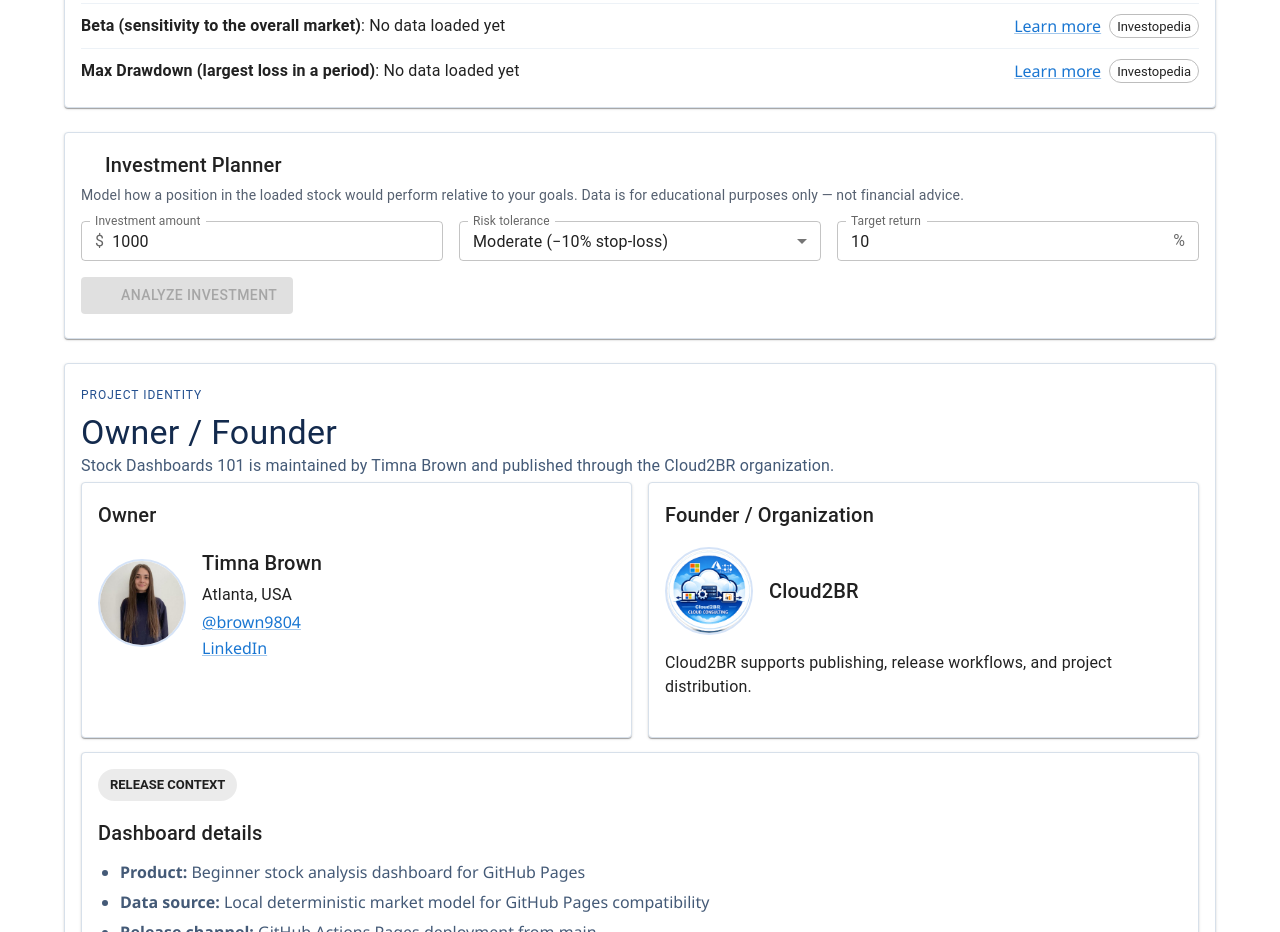
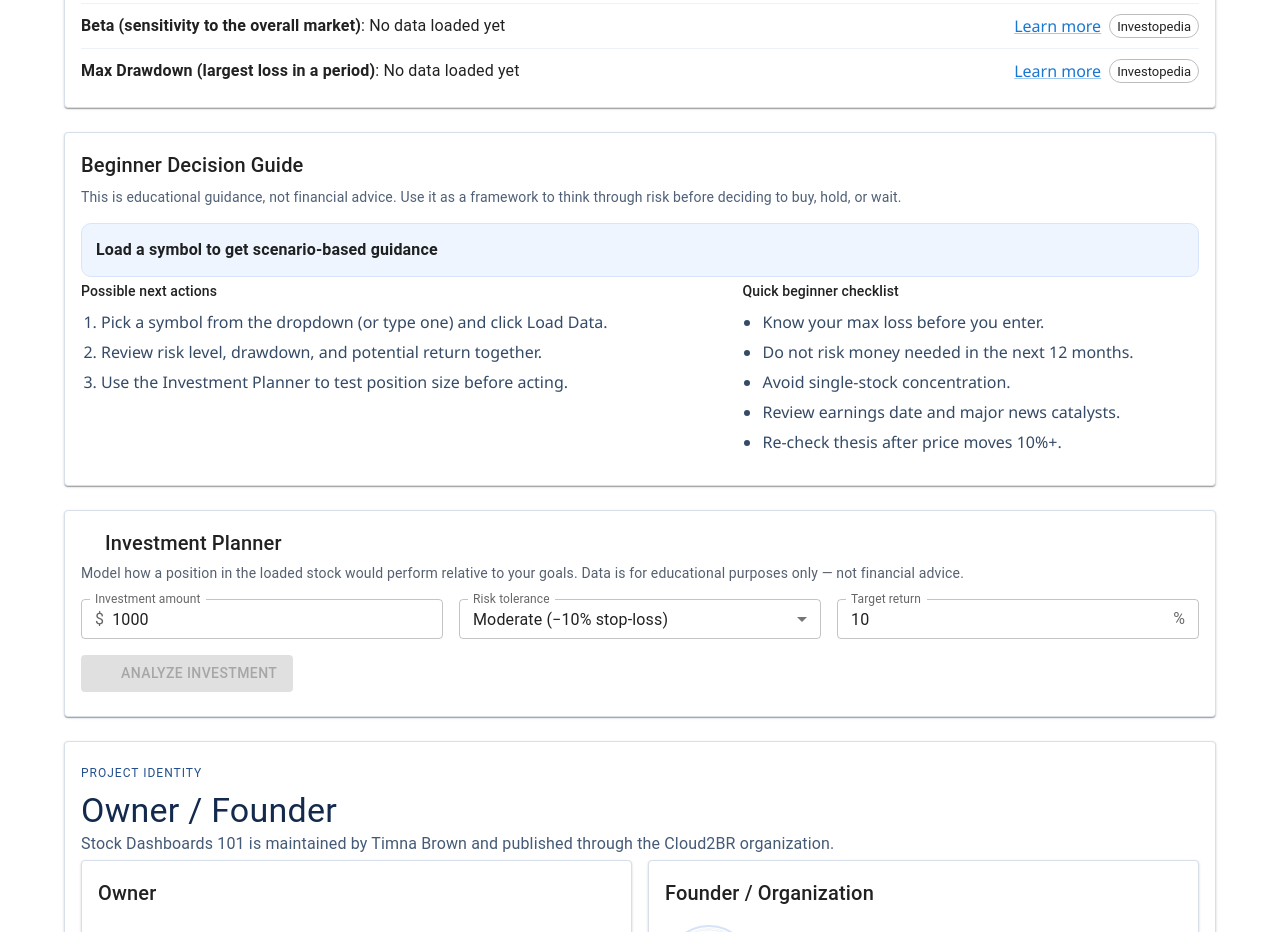
Before and after one commit to Cloud2BR/stocks-101-dashboard, a React (Vite) app: page / in a window 1280 px wide. Shown: the part 1260-2192 px from the top of the page. Built offline with nearby package versions, Linux system fonts and the light colour scheme; some icons are missing.

Commit message:
feat: improve beginner guidance and fix avatar paths

```diff
--- a/src/App.css
+++ b/src/App.css
@@ -166,16 +166,6 @@
   font-size: 0.72rem;
   height: 22px;
 }
-.source-chip--yahoo {
-  background: #e8f5e9;
-  color: #1b5e20;
-  border: none;
-}
-.source-chip--stooq {
-  background: #fff8e1;
-  color: #a15c00;
-  border: none;
-}
 .source-chip--snapshot {
   background: #e8f5e9;
   color: #1b5e20;
@@ -235,3 +225,24 @@
   font-weight: 700;
   color: #152238;
 }
+
+.guide-intro {
+  color: #4f6077;
+}
+
+.guide-banner {
+  background: #eef5ff;
+  border: 1px solid #d6e5fb;
+  border-radius: 10px;
+  padding: 12px 14px;
+}
+
+.guide-list {
+  margin: 0;
+  padding-left: 20px;
+  color: #344a66;
+}
+
+.guide-list li {
+  margin-bottom: 8px;
+}
--- a/src/App.jsx
+++ b/src/App.jsx
@@ -57,8 +57,8 @@
 )
 
 const MARKET_SYMBOL = 'SPY'
-const OWNER_AVATAR = '/owner-avatar.png'
-const ORG_AVATAR = '/org-avatar.png'
+const OWNER_AVATAR = `${import.meta.env.BASE_URL}owner-avatar.png`
+const ORG_AVATAR = `${import.meta.env.BASE_URL}org-avatar.png`
 
 // Investment planner risk profiles
 const RISK_PROFILES = {
@@ -255,6 +255,33 @@
   return 'yellow'
 }
 
+const beginnerGuideBySignal = {
+  green: {
+    headline: 'Possible interpretation: favorable setup',
+    steps: [
+      'Consider a small starter position instead of going all-in.',
+      'Set a stop-loss level before entering the trade.',
+      'Review upcoming earnings/news before buying.',
+    ],
+  },
+  yellow: {
+    headline: 'Possible interpretation: mixed setup',
+    steps: [
+      'Wait for confirmation (trend improvement or better entry).',
+      'Keep this symbol on a watchlist and re-check weekly.',
+      'Use smaller size and tighter risk controls if entering.',
+    ],
+  },
+  red: {
+    headline: 'Possible interpretation: high caution',
+    steps: [
+      'Avoid impulsive buying while risk is elevated.',
+      'Compare with lower-risk alternatives in the same sector.',
+      'If holding already, review your exit or hedge plan.',
+    ],
+  },
+}
+
 function App() {
   const [loading, setLoading] = useState(false)
   const [error, setError] = useState('')
@@ -447,6 +474,16 @@
   }
 
   const signalLabel = { green: 'Attractive', yellow: 'Neutral', red: 'Risky' }
+  const beginnerGuide = dashboard
+    ? beginnerGuideBySignal[dashboard.signal]
+    : {
+        headline: 'Load a symbol to get scenario-based guidance',
+        steps: [
+          'Pick a symbol from the dropdown (or type one) and click Load Data.',
+          'Review risk level, drawdown, and potential return together.',
+          'Use the Investment Planner to test position size before acting.',
+        ],
+      }
 
   return (
     <Box className="dashboard-shell">
@@ -665,6 +702,50 @@
                   </Box>
                 ))}
               </Stack>
+            </CardContent>
+          </Card>
+
+          <Card className="dashboard-card">
+            <CardContent>
+              <Typography variant="h6" sx={{ mb: 0.75 }}>
+                Beginner Decision Guide
+              </Typography>
+              <Typography variant="body2" className="guide-intro" sx={{ mb: 2 }}>
+                This is educational guidance, not financial advice. Use it as a framework to think
+                through risk before deciding to buy, hold, or wait.
+              </Typography>
+
+              <Box className="guide-banner">
+                <Typography variant="subtitle1" sx={{ fontWeight: 700 }}>
+                  {beginnerGuide.headline}
+                </Typography>
+              </Box>
+
+              <Grid container spacing={2} sx={{ mt: 0.5 }}>
+                <Grid size={{ xs: 12, md: 7 }}>
+                  <Typography variant="subtitle2" sx={{ mb: 1 }}>
+                    Possible next actions
+                  </Typography>
+                  <Box component="ol" className="guide-list">
+                    {beginnerGuide.steps.map((step) => (
+                      <li key={step}>{step}</li>
+                    ))}
+                  </Box>
+                </Grid>
+
+                <Grid size={{ xs: 12, md: 5 }}>
+                  <Typography variant="subtitle2" sx={{ mb: 1 }}>
+                    Quick beginner checklist
+                  </Typography>
+                  <Box component="ul" className="guide-list">
+                    <li>Know your max loss before you enter.</li>
+                    <li>Do not risk money needed in the next 12 months.</li>
+                    <li>Avoid single-stock concentration.</li>
+                    <li>Review earnings date and major news catalysts.</li>
+                    <li>Re-check thesis after price moves 10%+.</li>
+                  </Box>
+                </Grid>
+              </Grid>
             </CardContent>
           </Card>
 
```
